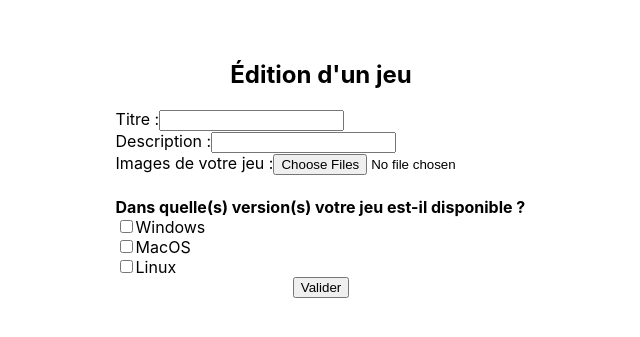
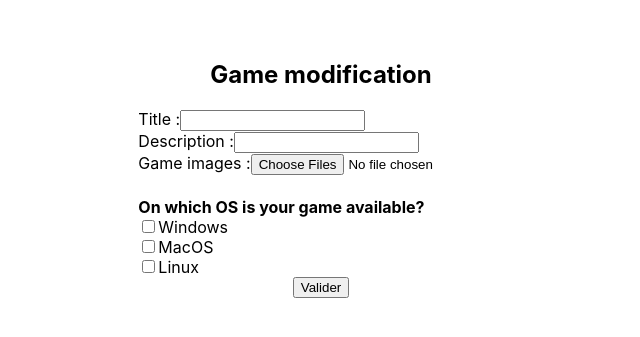
Before and after one commit to Tich-io-Lo3/tich-io, a React (Create React App) app in the folder front/: page /update-game in a window 1280 px wide. Shown: the part 247-584 px from the top of the page, without its empty margins (319-959 px from the left). Built offline with nearby package versions, Linux system fonts and the light colour scheme.

Commit message:
language typo + fix missing OnChange checkbox & input

```diff
--- a/front/src/routes/CreateGame.jsx
+++ b/front/src/components/CreateGame.jsx
@@ -12,7 +12,7 @@ const CreateGame = () => {
         minHeight: "100vh",
       }}
     >
-      <h2>Création d&apos;un jeu</h2>
+      <h2>Game creation</h2>
       <form
         action="/update-game"
         style={{
@@ -21,9 +21,9 @@ const CreateGame = () => {
           alignItems: "center",
         }}
       >
-        <label htmlFor="title">Quel est le titre de votre jeu ?</label>
+        <label htmlFor="title">Game name ?</label>
         <input type="text" id="title" name="title" required />
-        <input type="submit" value="Valider" />
+        <input type="submit" value="Confirm" />
       </form>
     </main>
   );
--- a/front/src/routes/UpdateGame.jsx
+++ b/front/src/components/UpdateGame.jsx
@@ -4,8 +4,9 @@ const UpdateGame = () => {
   const [windowsChecked, setWindowsChecked] = useState(false);
   const [macosChecked, setMacosChecked] = useState(false);
   const [linuxChecked, setLinuxChecked] = useState(false);
-
-  const title = new URLSearchParams(window.location.search).get("title");
+  const [title, setTitle] = useState(
+    new URLSearchParams(window.location.search).get("title")
+  );
 
   return (
     <main
@@ -18,7 +19,7 @@ const UpdateGame = () => {
         minHeight: "100vh",
       }}
     >
-      <h2>Édition d&apos;un jeu</h2>
+      <h2>Game modification</h2>
       <form
         style={{
           display: "flex",
@@ -26,16 +27,23 @@ const UpdateGame = () => {
           justifyContent: "center",
         }}
       >
-        <label htmlFor="titre">
-          Titre :
-          <input type="text" id="titre" name="title" value={title} required />
+        <label htmlFor="title">
+          Title :
+          <input
+            type="text"
+            id="title"
+            name="title"
+            value={title}
+            onChange={(e) => setTitle(e.target.value)}
+            required
+          />
         </label>
         <label>
           Description :
           <input type="text" id="description" name="description" required />
         </label>
         <label>
-          Images de votre jeu :
+          Game images :
           <input
             type="file"
             id="images"
@@ -45,45 +53,39 @@ const UpdateGame = () => {
           />
         </label>
 
-        <h4 style={{ marginBottom: 0 }}>
-          Dans quelle(s) version(s) votre jeu est-il disponible ?
-        </h4>
+        <h4 style={{ marginBottom: 0 }}>On which OS is your game available?</h4>
         <label>
           <input
             type="checkbox"
             id="windows"
-            onClick={() => setWindowsChecked(!windowsChecked)}
+            onChange={() => setWindowsChecked(!windowsChecked)}
             checked={windowsChecked}
           />
           Windows
         </label>
-        {windowsChecked ? (
+        {windowsChecked && (
           <input type="file" id="windows" name="windows" required />
-        ) : null}
+        )}
         <label>
           <input
             type="checkbox"
             id="macos"
-            onClick={() => setMacosChecked(!macosChecked)}
+            onChange={() => setMacosChecked(!macosChecked)}
             checked={macosChecked}
           />
           MacOS
         </label>
-        {macosChecked ? (
-          <input type="file" id="macos" name="macos" required />
-        ) : null}
+        {macosChecked && <input type="file" id="macos" name="macos" required />}
         <label>
           <input
             type="checkbox"
             id="linux"
-            onClick={() => setLinuxChecked(!linuxChecked)}
+            onChange={() => setLinuxChecked(!linuxChecked)}
             checked={linuxChecked}
           />
           Linux
         </label>
-        {linuxChecked ? (
-          <input type="file" id="linux" name="linux" required />
-        ) : null}
+        {linuxChecked && <input type="file" id="linux" name="linux" required />}
 
         <input
           style={{ alignSelf: "center" }}
--- a/front/src/index.js
+++ b/front/src/index.js
@@ -9,8 +9,8 @@ import App from "./App";
 
 import Connexion from "./routes/Connexion";
 
-import CreateGame from "./routes/CreateGame";
-import UpdateGame from "./routes/UpdateGame";
+import CreateGame from "./components/CreateGame";
+import UpdateGame from "./components/UpdateGame";
 import CreateAccount from "./components/CreateAccount";
 import UserDetail from "./components/UserDetail";
 import Games from "./components/Games";
```
